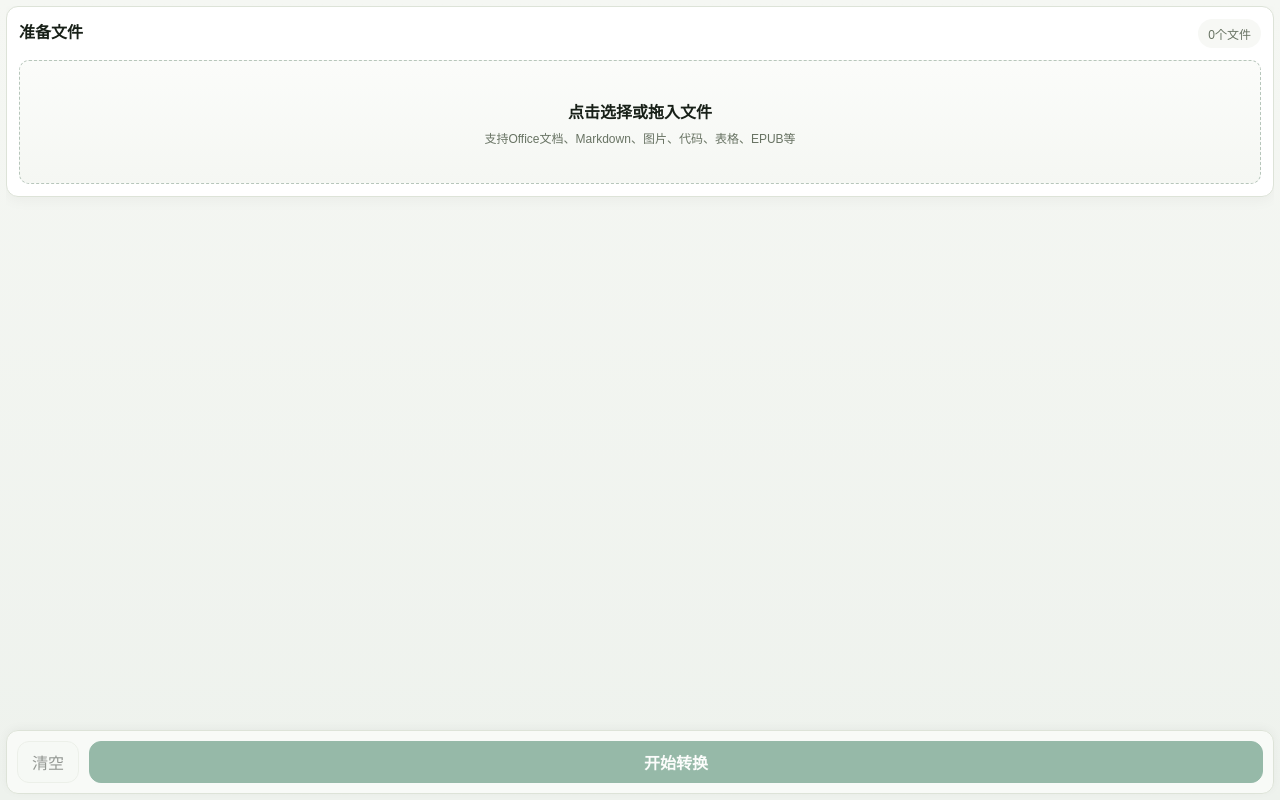
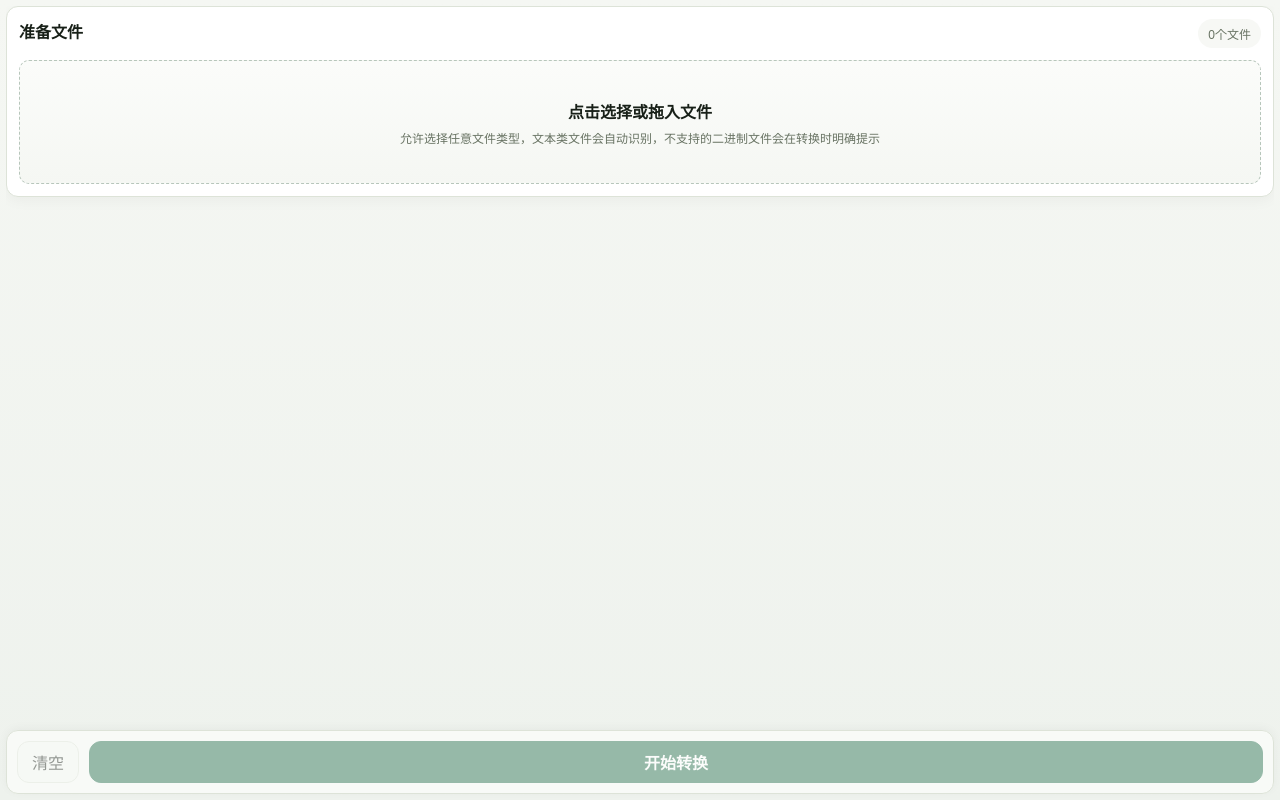
Before and after one commit to Temsys-Shen/import-everything-marginnote, a React (Vite) app in the folder web/: page / in a window 1280 px wide. Built offline with nearby package versions, Linux system fonts and the light colour scheme.

Commit message:
允许全部类型

```diff
--- a/web/src/App.jsx
+++ b/web/src/App.jsx
@@ -1297,10 +1297,9 @@ function App() {
                 type="file"
                 multiple
                 onChange={onFileChange}
-                accept=".doc,.docx,.rtf,.xls,.xlsx,.csv,.ppt,.pptx,.md,.markdown,.html,.htm,.txt,.xml,.json,.rs,.py,.js,.ts,.epub,image/*"
               />
               <span className="dropzone-title">点击选择或拖入文件</span>
-              <small>支持Office文档、Markdown、图片、代码、表格、EPUB等</small>
+              <small>允许选择任意文件类型，文本类文件会自动识别，不支持的二进制文件会在转换时明确提示</small>
             </label>
 
             <FileQueue
```
